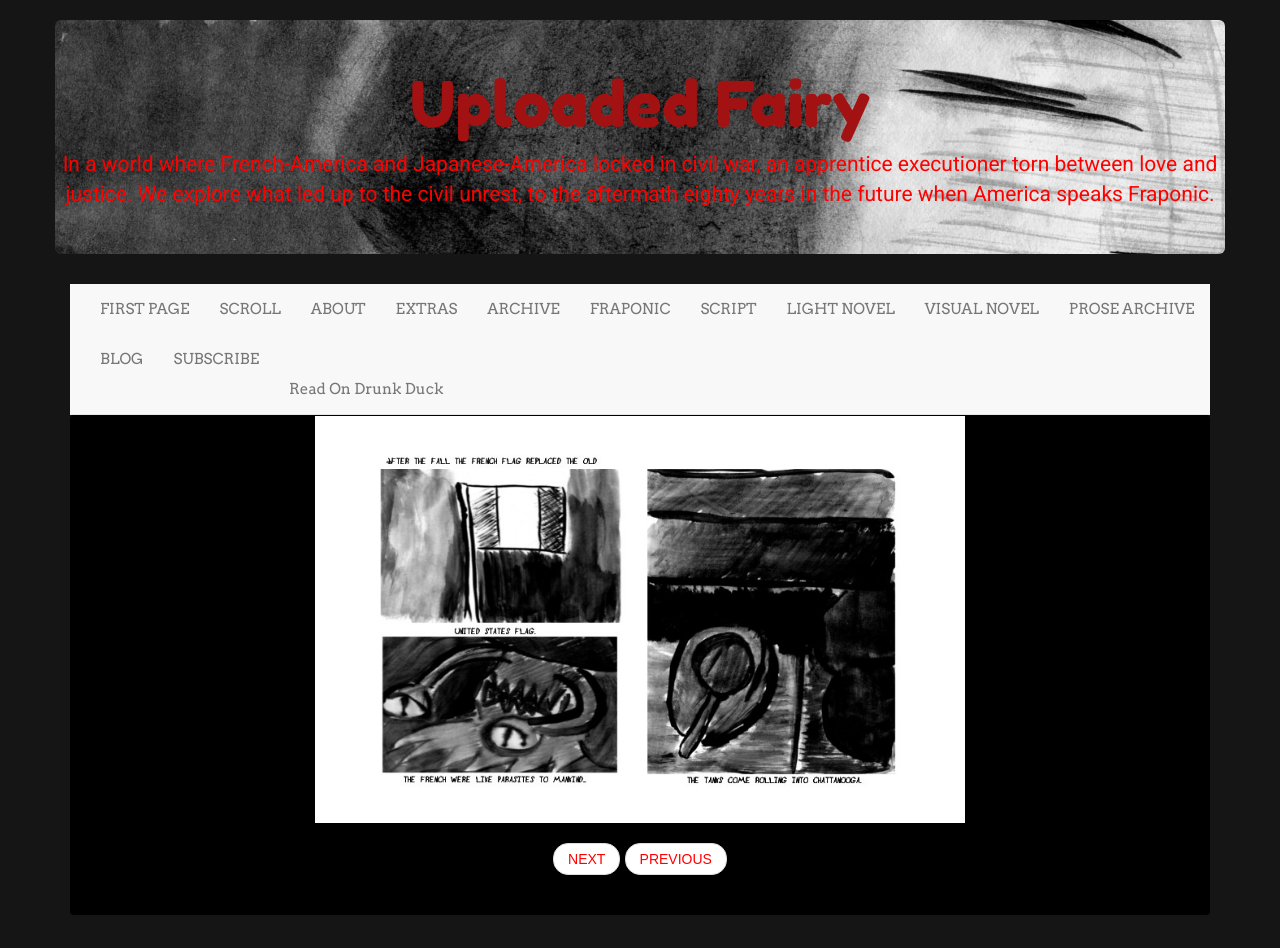
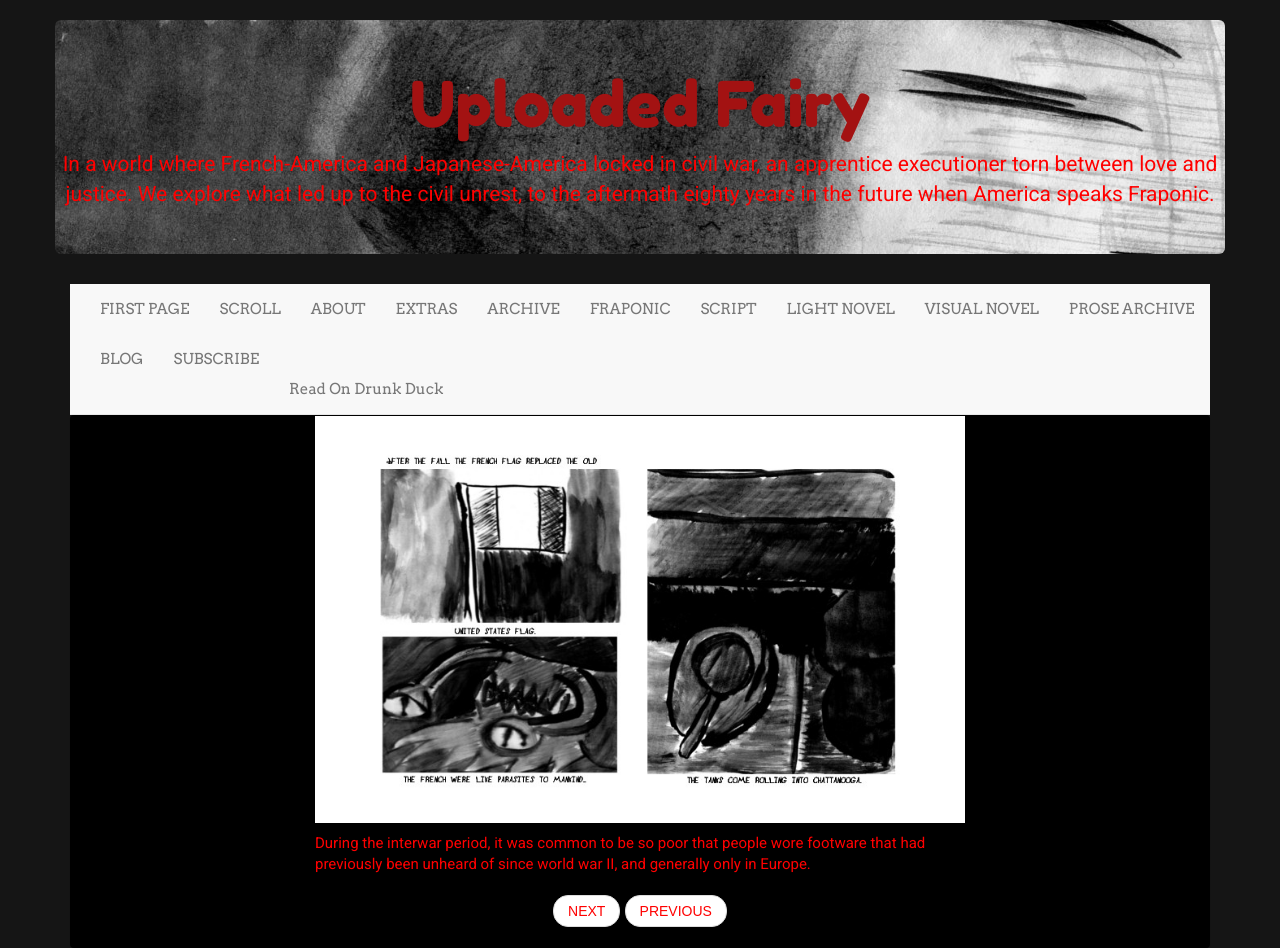
Before and after one commit to LWFlouisa/UploadedFairy, a Jekyll site: the page built from _posts/2021-08-13-page10b.md, in a window 1280 px wide. Built offline with Jekyll 4.4.1, drawn with Linux system fonts in a browser that asks for light colours; nearby versions of some CDN libraries; before the commit the page ends 915 px from its top, so only the background shows below that.

Commit message:
Update 2021-08-13-page10b.md

```diff
--- a/_posts/2021-08-13-page10b.md
+++ b/_posts/2021-08-13-page10b.md
@@ -6,3 +6,5 @@ categories: page
 permalink: /010b
 ---
 ![PAGE TEN B]({{ site.url }}/finished_pages/page10b.jpg)
+
+During the interwar period, it was common to be so poor that people wore footware that had previously been unheard of since world war II, and generally only in Europe.
```
